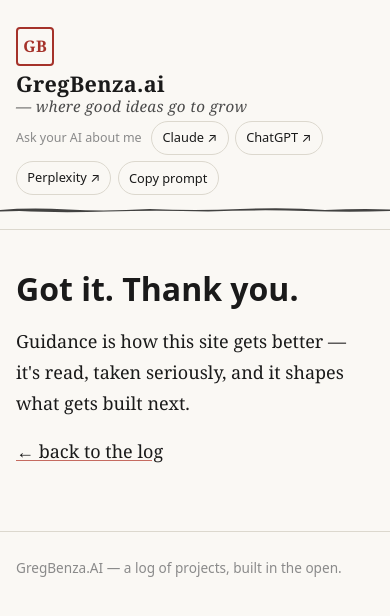
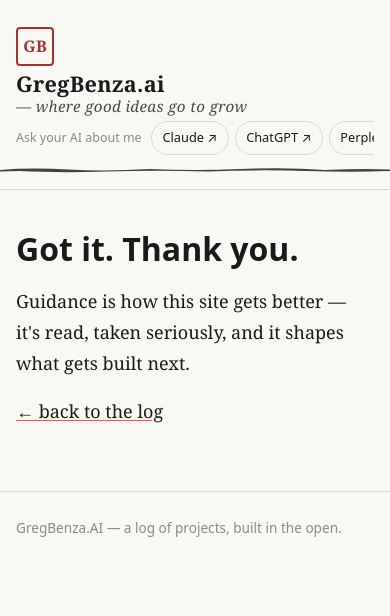
Before and after one commit to TheNonduality/gregbenza-ai, an Astro site: page /thanks in a window 390 px wide. Built offline with nearby package versions, Linux system fonts and the light colour scheme; Astro itself is replaced by a stand-in of ours.

Commit message:
Videos play everywhere now: 8-bit H.264 (browsers reject DJI 10-bit High10) + fluid column + one-line mobile pill rows
Co-Authored-By: Claude Fable 5 <noreply@anthropic.com>

```diff
--- a/src/layouts/Base.astro
+++ b/src/layouts/Base.astro
@@ -135,8 +135,17 @@ const aboutPrompt =
     flex-wrap: nowrap;
   }
   @media (max-width: 900px) {
+    .header-ask-row {
+      margin-left: 0;
+      width: 100%;
+      overflow-x: auto;
+      scrollbar-width: none;
+      -webkit-overflow-scrolling: touch;
+    }
+    .header-ask-row::-webkit-scrollbar {
+      display: none;
+    }
     .header-ask-row :global(.ask-more) {
-      flex-wrap: wrap;
       justify-content: flex-start;
     }
   }
--- a/src/styles/global.css
+++ b/src/styles/global.css
@@ -22,9 +22,11 @@ body {
   -webkit-font-smoothing: antialiased;
 }
 
+/* The column breathes with the screen: readable on a phone, generous on a
+   laptop, capped before lines get silly on huge monitors. */
 .wrap {
   width: 100%;
-  max-width: var(--measure);
+  max-width: clamp(var(--measure), 82vw, 68rem);
   margin-inline: auto;
   padding-inline: var(--space-2);
 }
```
Also changed, not shown: src/pages/index.astro (+26 -0 lines), 1 other file.
